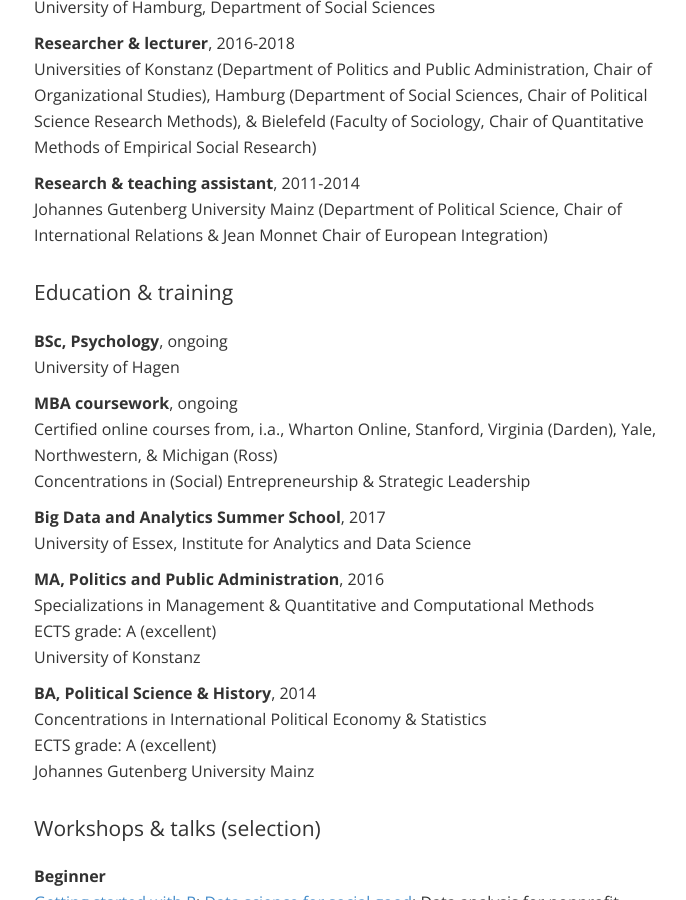
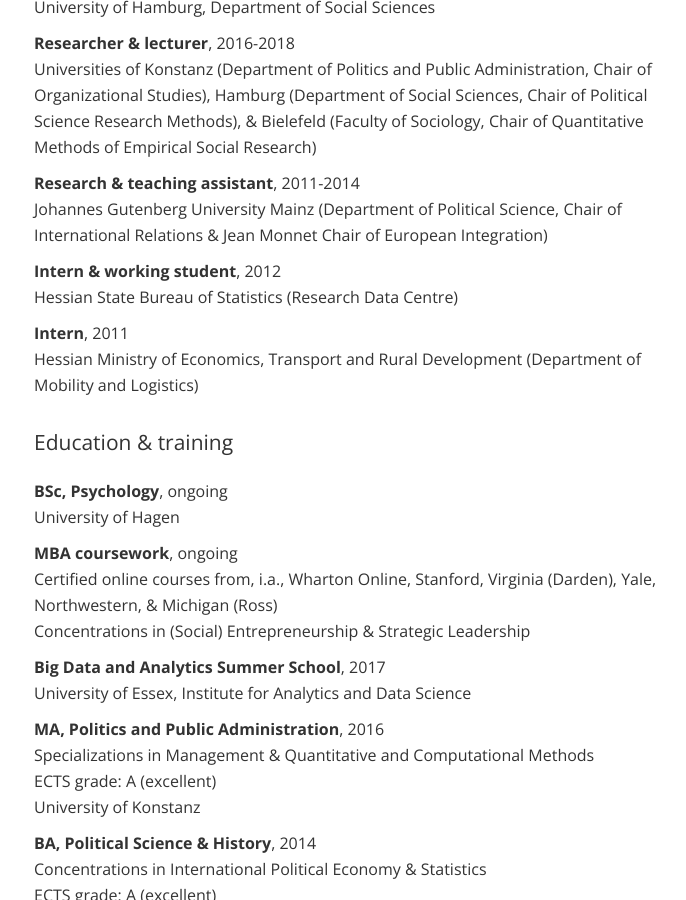
Before and after one commit to lhehnke/lhehnke.github.io, a Jekyll site: the page built from cv/index.html, in a window 1280 px wide and 900 px high, scrolled down 893 px. Shown: the whole window, without its empty margins (282-968 px from the left). Built offline with Jekyll 4.4.1, drawn with Linux system fonts in a browser that asks for light colours; nearby versions of some CDN libraries.

Commit message:
Update CV

```diff
--- a/cv/index.html
+++ b/cv/index.html
@@ -53,8 +53,14 @@
     <p><strong>Researcher & lecturer</strong>, 2016-2018<br>
 				Universities of Konstanz (Department of Politics and Public Administration, Chair of Organizational Studies), Hamburg (Department of Social Sciences, Chair of Political Science Research Methods), & Bielefeld (Faculty of Sociology, Chair of Quantitative Methods of Empirical Social Research)</p>
 
-    <p style="margin-bottom:30px"><strong>Research & teaching assistant</strong>, 2011-2014<br>
+    <p><strong>Research & teaching assistant</strong>, 2011-2014<br>
 				Johannes Gutenberg University Mainz (Department of Political Science, Chair of International Relations & Jean Monnet Chair of European Integration)</p>
+
+		<p><strong>Intern & working student</strong>, 2012<br>
+				Hessian State Bureau of Statistics (Research Data Centre)</p>
+
+		<p style="margin-bottom:30px"><strong>Intern</strong>, 2011<br>
+				Hessian Ministry of Economics, Transport and Rural Development (Department of Mobility and Logistics)</p>
 
 
     <p class="lead">Education & training</p>
```
